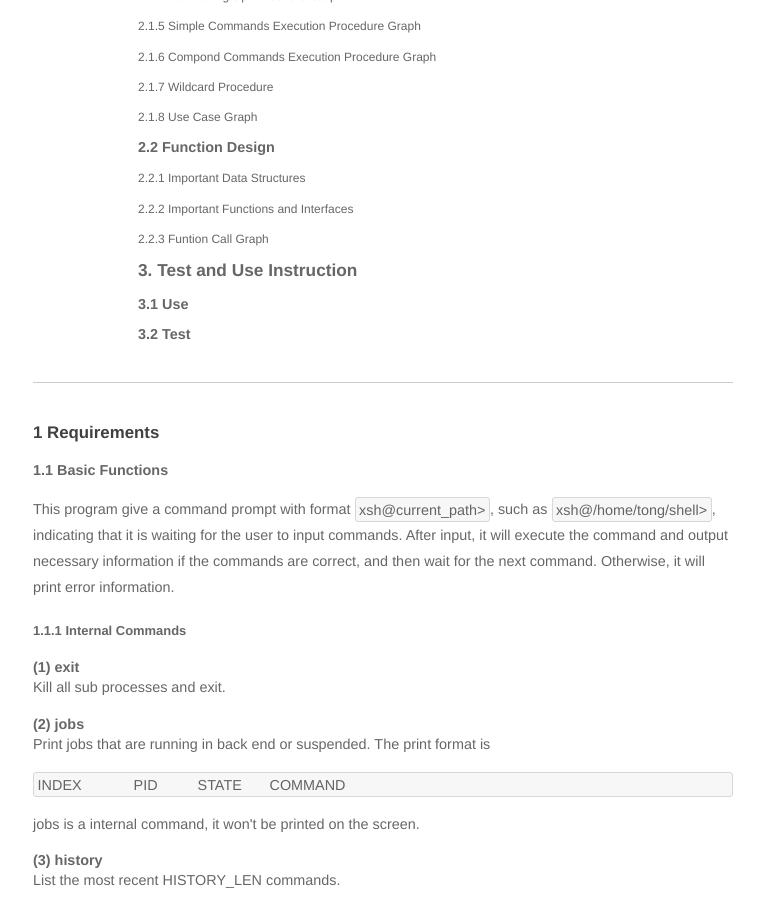
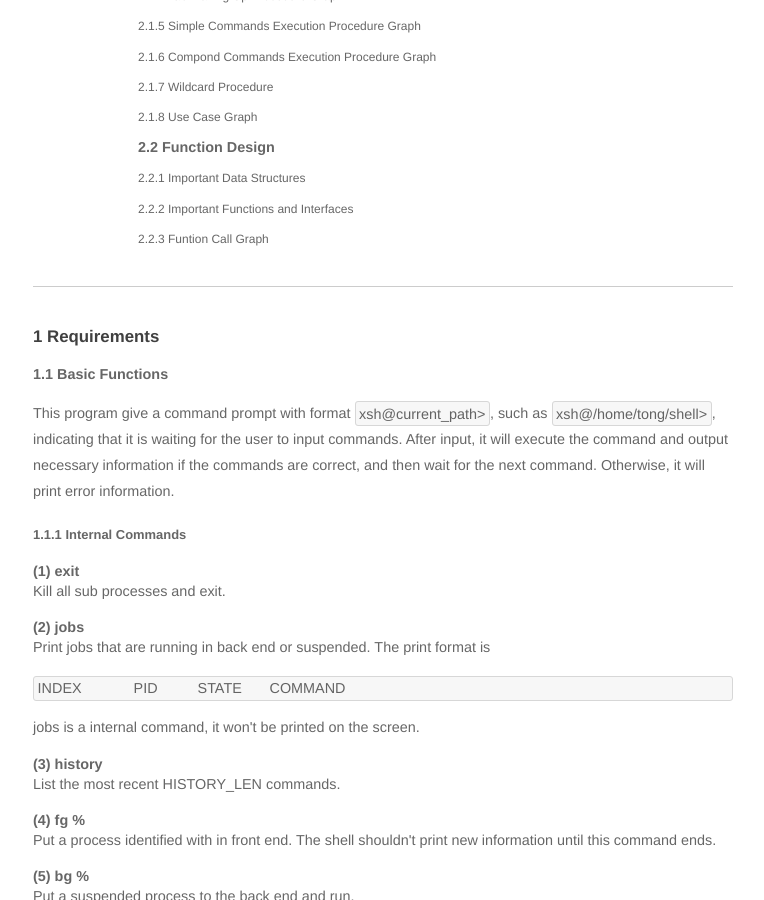
Before and after one commit to MichaelTong/OSCourseDesign, a Jekyll site: the page built from linux_1.html, in a window 1280 px wide and 900 px high, scrolled down 1258 px. Shown: the whole window, without its empty margins (257-1021 px from the left). Built offline with Jekyll 4.4.1, drawn with Linux system fonts in a browser that asks for light colours; comment, search, counter and statistics services are not loaded; some of the changed text lies outside the part shown.

Commit message:
finish linux1

```diff
--- a/linux_1.html
+++ b/linux_1.html
@@ -56,9 +56,6 @@ comments: true
 					<ul><a href="#C221"><small>2.2.1 Important Data Structures</small></a></ul>
 					<ul><a href="#C222"><small>2.2.2 Important Functions and Interfaces</small></a></ul>
 					<ul><a href="#C223"><small>2.2.3 Funtion Call Graph</small></a></ul>
-			<ul><a href="#C3"><strong><big>3. Test and Use Instruction</big></strong></a></ul>
-					<ul><a href="#C31"><b>3.1 Use</b></a></ul>
-					<ul><a href="#C32"><b>3.2 Test</b></a></ul>
 		</div>
 		<div id="doc">
 			<h3 id="C1">1 Requirements</h3>
@@ -530,9 +527,6 @@ state[10] is the state of the job.<br />
 			<h5 id="C223">2.2.3 Function Call Graph</h5>
 			<img src="{{ site.url }}images/linux_1/20.jpg"  alt="" />
 
-			<h3 id="C3">3 Test and Use Instruction</h3>
-			<h4 id="C31">3.1 Use</h4>
-			<h4 id="C32">3.2 Test</h4>
 		</div>
 	</div>
 </div>
```
